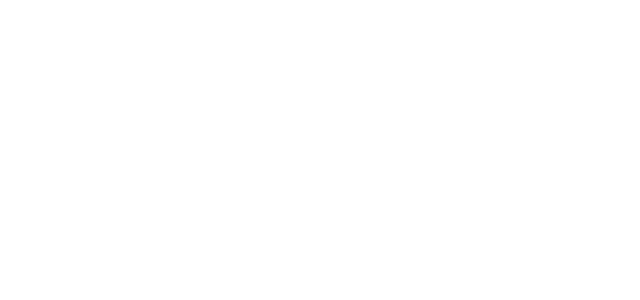
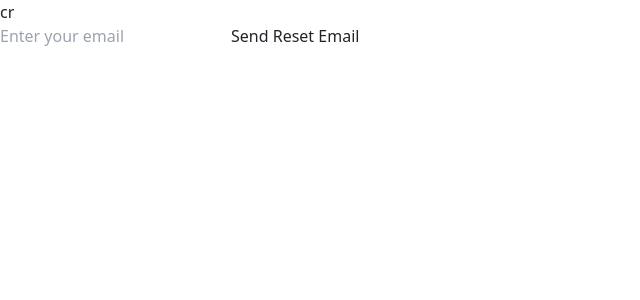
Before and after one commit to johnkennedyb/invicon-Client, a React (Vite) app: page /request in a window 1280 px wide. Before the commit this address had no page. Shown: the top 300 px of the page, without its empty margins (0-640 px from the left). Built offline with nearby package versions, Linux system fonts and the light colour scheme.

Commit message:
New Commit

```diff
--- a/src/components/App.jsx
+++ b/src/components/App.jsx
@@ -1,6 +1,8 @@
 import Home from './Home';
 import Login from './Login';
 import Register from './Register';
+import RequestPasswordReset from './RequestPasswordRest';
+import ResetPassword from './ResetPassword';
 import {BrowserRouter, Routes, Route} from "react-router-dom";
 
 function App() {
@@ -12,6 +14,11 @@
           <Route path="/" element ={<Register/>} />
           <Route path="/register" element ={<Register/>} />
           <Route path="/login" element ={<Login/>} />
+          <Route path="/reset" element ={<ResetPassword/>} />
+          <Route path="/request" element ={<RequestPasswordReset/>} />
+
+
+
           <Route path="/home" element ={<Home/>} />
         </Routes>
       </BrowserRouter>
--- /dev/null
+++ b/src/components/RequestPasswordRest.jsx
@@ -0,0 +1,35 @@
+import React, { useState } from 'react';
+import axios from 'axios';
+
+const RequestPasswordReset = () => {
+  const [email, setEmail] = useState('');
+  const [message, setMessage] = useState('');
+
+  const handleSubmit = async (e) => {
+    e.preventDefault();
+    try {
+      await axios.post('https://invicon-server.onrender.com/request-password-reset', { email });
+      setMessage('Password reset email sent');
+    } catch (error) {
+      setMessage('Error sending password reset email');
+    }
+  };
+
+  return (
+    <div>cr
+      <form onSubmit={handleSubmit}>
+        <input
+          type="email"
+          placeholder="Enter your email"
+          value={email}
+          onChange={(e) => setEmail(e.target.value)}
+          required
+        />
+        <button type="submit">Send Reset Email</button>
+      </form>
+      {message && <p>{message}</p>}
+    </div>
+  );
+};
+
+export default RequestPasswordReset;
--- /dev/null
+++ b/src/components/ResetPassword.jsx
@@ -0,0 +1,36 @@
+import React, { useState } from 'react';
+import { useHistory, useLocation } from 'react-router-dom';
+import axios from 'axios';
+
+const ResetPassword = () => {
+    const [password, setPassword] = useState('');
+    const history = useHistory();
+    const query = new URLSearchParams(useLocation().search);
+    const token = query.get('token');
+
+    const handleSubmit = async (e) => {
+        e.preventDefault();
+        try {
+            const response = await axios.post('https://invicon-server.onrender.com/reset-password', { token, newPassword: password });
+            alert(response.data);
+            history.push('/login');
+        } catch (err) {
+            alert('Error resetting password');
+        }
+    };
+
+    return (
+        <form onSubmit={handleSubmit}>
+            <h1>Reset Password</h1>
+            <input
+                type="password"
+                placeholder="Enter new password"
+                value={password}
+                onChange={(e) => setPassword(e.target.value)}
+            />
+            <button type="submit">Reset Password</button>
+        </form>
+    );
+};
+
+export default ResetPassword;
```
